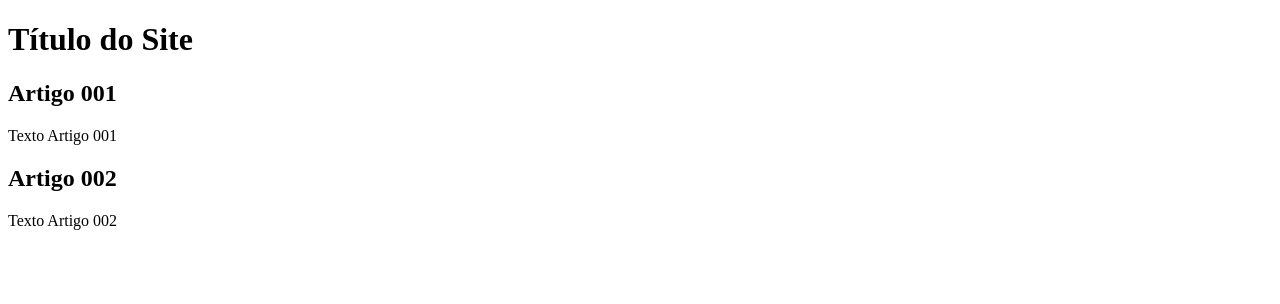
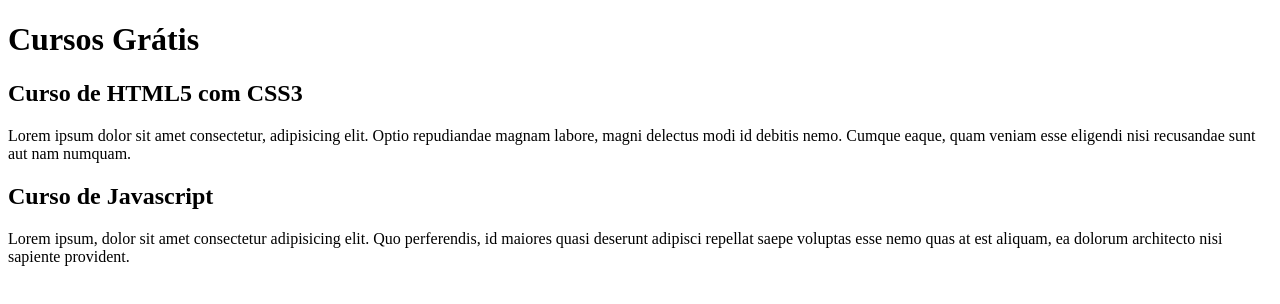
Before and after one commit to CesarL4b/Projeto-site, a plain HTML site: page index.html in a window 1280 px wide. Drawn offline with Linux system fonts and the light colour scheme.

Commit message:
Comecei a escrever o conteúdo

```diff
--- a/index.html
+++ b/index.html
@@ -8,15 +8,15 @@
 <body>
     <main>
         <header>
-            <h1>Título do Site</h1>
+            <h1>Cursos Grátis</h1>
         </header>
         <article>
-            <h2>Artigo 001</h2>
-            <p>Texto Artigo 001</p>
+            <h2>Curso de HTML5 com CSS3</h2>
+            <p>Lorem ipsum dolor sit amet consectetur, adipisicing elit. Optio repudiandae magnam labore, magni delectus modi id debitis nemo. Cumque eaque, quam veniam esse eligendi nisi recusandae sunt aut nam numquam.</p>
         </article>
         <article>
-            <h2>Artigo 002</h2>
-            <p>Texto Artigo 002</p>
+            <h2>Curso de Javascript</h2>
+            <p>Lorem ipsum, dolor sit amet consectetur adipisicing elit. Quo perferendis, id maiores quasi deserunt adipisci repellat saepe voluptas esse nemo quas at est aliquam, ea dolorum architecto nisi sapiente provident.</p>
         </article>
     </main>
 </body>
```
